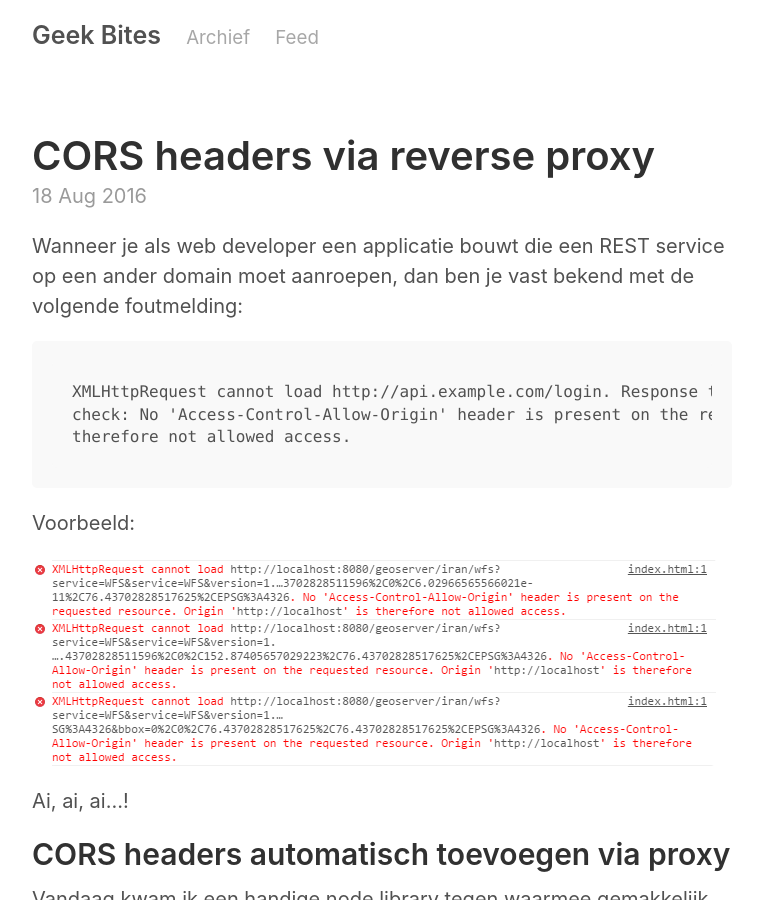
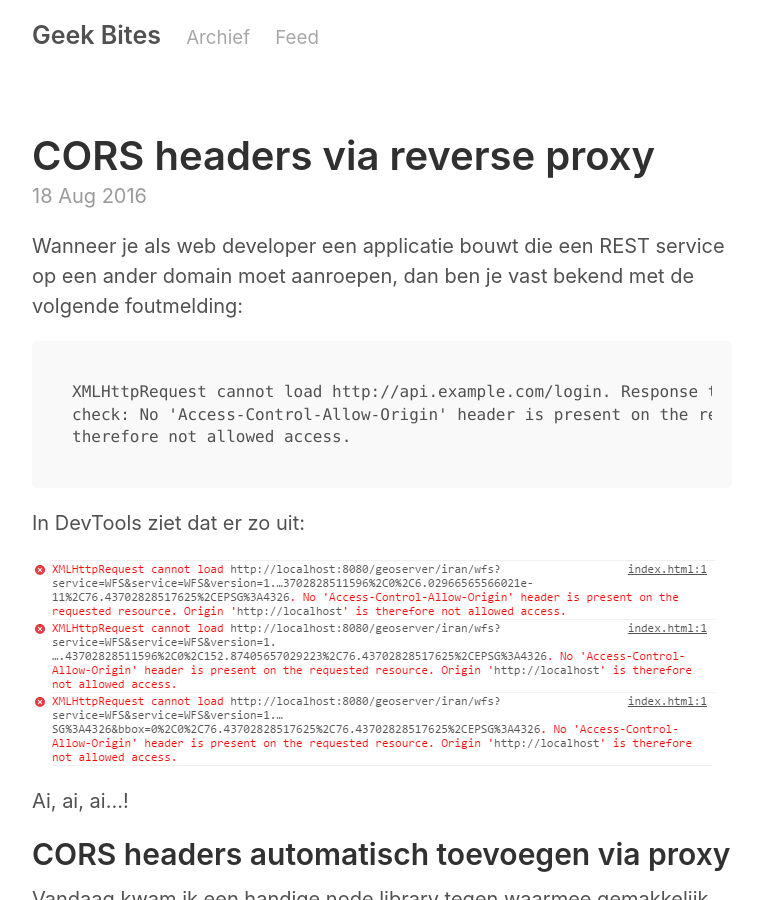
Before and after one commit to move4mobile/geekbites, a Jekyll site: the page built from _posts/2016-08-18-nodejs-proxy-cors.md, in a window 1280 px wide and 900 px high. Shown: the whole window, without its empty margins (258-1019 px from the left). Built offline with Jekyll 4.4.1, drawn with Linux system fonts in a browser that asks for light colours.

Commit message:
Small tweaks in blog post

````diff
--- a/_posts/2016-08-18-nodejs-proxy-cors.md
+++ b/_posts/2016-08-18-nodejs-proxy-cors.md
@@ -15,7 +15,7 @@ check: No 'Access-Control-Allow-Origin' header is present on the requested resou
 therefore not allowed access.
 ```
 
-Voorbeeld:
+In DevTools ziet dat er zo uit:
 
 ![CORS error in developer console.](/assets/cors-error-no-access-control-allow-origin.png)
 
````
Also changed, not shown: other parts of _posts/2016-08-18-nodejs-proxy-cors.md (+4 -0 lines).
